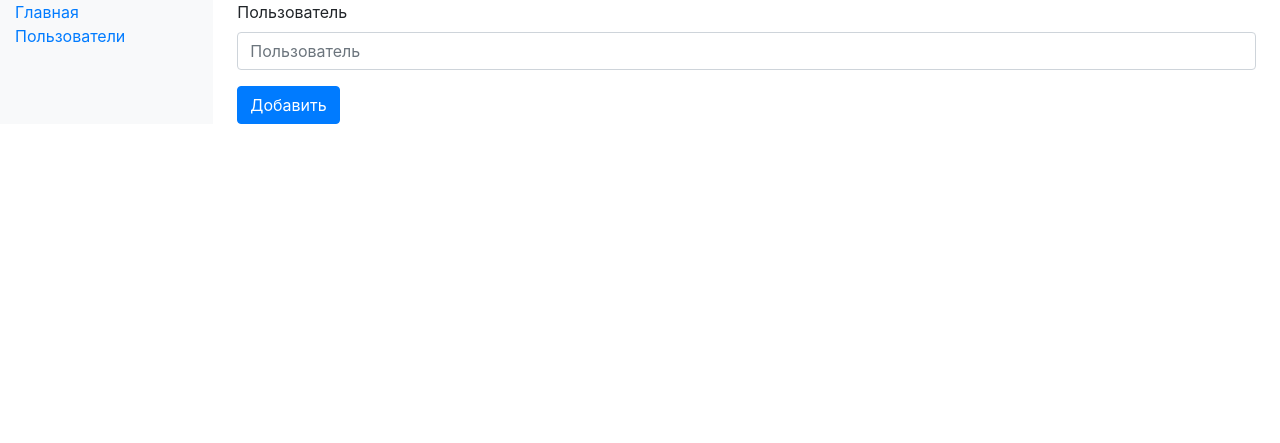
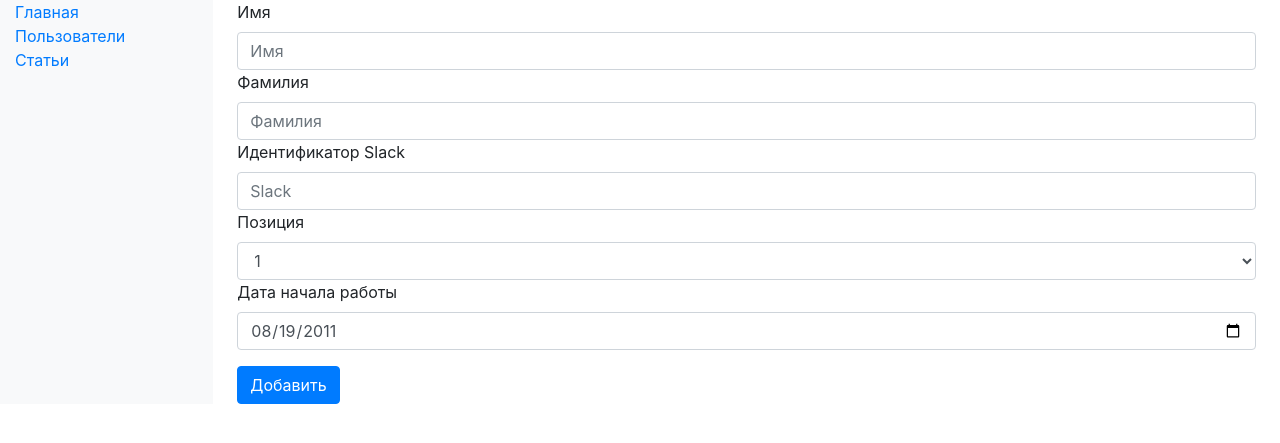
Before and after one commit to antaresalex/slack-bot-on-board, a Flask app: page /users in a window 1280 px wide. Shown: the top 443 px of the page. Run offline with Flask 2, Linux system fonts and the light colour scheme; some libraries are stand-ins or nearby versions.

Commit message:
Добавлен шаблон и что-то еще

```diff
--- a/webapp/__init__.py
+++ b/webapp/__init__.py
@@ -1,10 +1,8 @@
 from flask import Flask, render_template, url_for, redirect, request
-from webapp.model import db
 
 def create_app():
     app = Flask(__name__)
     app.config.from_pyfile('config.py')
-    db.init_app(app)
 
     @app.route('/')
     def index():
@@ -12,16 +10,22 @@ def create_app():
         hello_text = 'Hello, world!'
         return render_template('index.html', title=title, hello_text=hello_text)
 
-    @app.route('/success')
-    def success():
-        title = 'Пользователь добавлен'
-        return render_template('success.html', title=title)
+    @app.route('/success/<what>')
+    def success(what):
+        return render_template('success.html', what=what)
+
+    @app.route('/event', methods=['GET', 'POST'])
+    def event():
+        title = 'Статьи'
+        if request.method == 'POST':
+            return redirect(url_for('success', what='Cтатья'))
+        return render_template('event.html', title=title)
 
     @app.route('/users', methods=['GET', 'POST'])
     def users():
         title = 'Пользователи'
         if request.method == 'POST':
-            return redirect(url_for('success'))
+            return redirect(url_for('success', what='Пользователь'))
         return render_template('users.html', title=title)
 
     return app
--- a/webapp/config.py
+++ b/webapp/config.py
@@ -1,4 +1,4 @@
 import os
 basedir = os.path.abspath(os.path.dirname(__file__))
 
-SQLALCHEMY_DATABASE_URI = 'sqlite:///' + os.path.join(basedir, '..', 'webapp.db')
+SQLALCHEMY_DATABASE_URI = 'sqlite:///' + os.path.join(basedir, '..', 'bot_db.sqlite')
--- a/webapp/templates/layout.html
+++ b/webapp/templates/layout.html
@@ -25,6 +25,9 @@
                             <li class="nav-item">
                                 <a href="{{ url_for('users') }}">Пользователи</a>
                             </li>
+                            <li class="nav-item">
+                                <a href="{{ url_for('event') }}">Статьи</a>
+                            </li>
                         </ul>
                     </div>
                 </nav>
--- a/webapp/templates/users.html
+++ b/webapp/templates/users.html
@@ -6,8 +6,20 @@
 {% block content %}
 <form method="post">
     <div class="form-group">
-        <label for="addUser">Пользователь</label>
-        <input type="text" class="form-control" id="addUser" placeholder="Пользователь" required>
+        <label for="firstName">Имя</label>
+        <input type="text" class="form-control" id="firstName" placeholder="Имя" required>
+        <label for="lastName">Фамилия</label>
+        <input type="text" class="form-control" id="lastName" placeholder="Фамилия" required>
+        <label for="slakId">Идентификатор Slack</label>
+        <input type="text" class="form-control" id="slakId" placeholder="Slack" required>
+        <label for="slakId">Позиция</label>
+        <select class="form-control" id="slakId" required>
+            <option>1</option>
+            <option>2</option>
+            <option>3</option>
+        </select>
+        <label for="startDate">Дата начала работы</label>
+        <input type="date" class="form-control" id="startDate" value="2011-08-19" required>
     </div>
     <button type="submit" class="btn btn-primary">Добавить</button>
 </form>
```
Also changed, not shown: webapp/model.py (+13 -8 lines), webapp/templates/event.html (added, +20 -0 lines), webapp/templates/success.html (+8 -2 lines).
